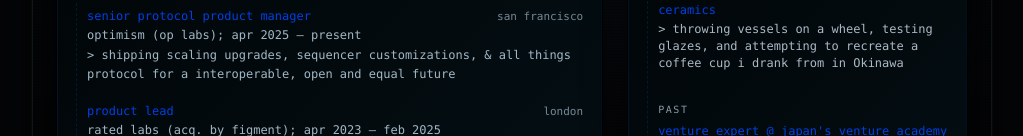
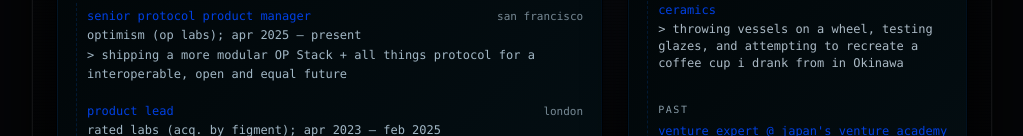
Before and after one commit to sanjusan/probably-eureka, a plain HTML site: page index.html in a window 1280 px wide. Shown: the part 364-500 px from the top of the page, without its empty margins (128-1151 px from the left). Drawn offline with Linux system fonts and the light colour scheme.

Commit message:
Update experience notes for clarity

```diff
--- a/index.html
+++ b/index.html
@@ -734,7 +734,7 @@
                   optimism (op labs); apr 2025 &ndash; present
                 </div>
                 <div class="exp-notes">
-                  &gt; shipping scaling upgrades, sequencer customizations, & all things protocol for
+                  &gt; shipping a more modular OP Stack + all things protocol for
                   a interoperable, open and equal future<br />
                 </div>
               </div>
```
